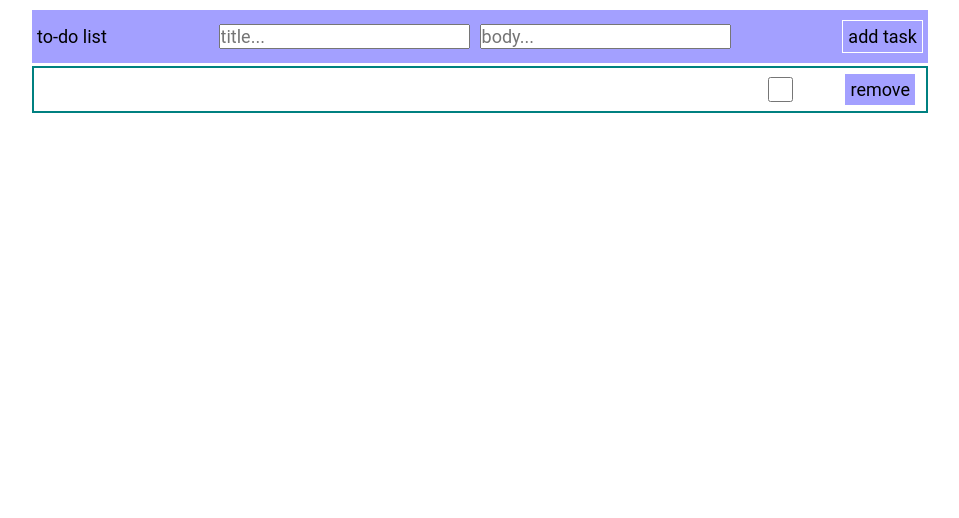
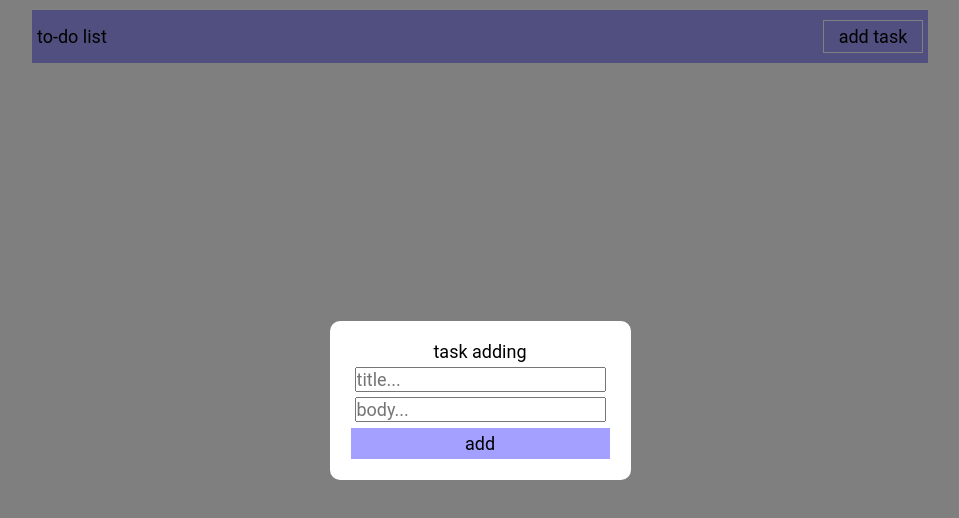
Before and after one commit to delvinleet/my_first_vue, a Vue app: page / in a window 1280 px wide. Both pictures are taken after a click on the button "add task". Shown: the top 518 px of the page, without its empty margins (160-1119 px from the left). Built offline with nearby package versions, Linux system fonts and the light colour scheme.

Commit message:
added dialog window

```diff
--- a/package.json
+++ b/package.json
@@ -5,7 +5,7 @@
   "scripts": {
     "dev": "vite",
     "build": "vite build",
-    "preview": "vite preview",
+    "preview": "vite preview --host 0.0.0.0",
     "lint": "eslint . --ext .vue,.js,.jsx,.cjs,.mjs --fix --ignore-path .gitignore",
     "format": "prettier --write src/"
   },
--- a/src/components/TaskItem.vue
+++ b/src/components/TaskItem.vue
@@ -31,7 +31,7 @@ const {removeTask, toggleChecked} = useTask()
     display: flex;
     justify-content: space-between;
     align-items: center;
-    padding: 5px 10px;
+    padding: 5px 5px;
     margin: 3px 0;
 }
 
@@ -42,6 +42,5 @@ const {removeTask, toggleChecked} = useTask()
     display: flex;
     align-items: center;
     justify-content: space-between;
-    width: 17%;
 }
 </style>
--- a/src/components/UI/MyButton.vue
+++ b/src/components/UI/MyButton.vue
@@ -14,6 +14,7 @@
     border: none;
     padding: 5px;
     border: 1px solid white;
+    min-width: 100px;
 }
 
 .btn:hover {
--- a/src/components/UI/MyCheckbox.vue
+++ b/src/components/UI/MyCheckbox.vue
@@ -18,5 +18,6 @@ const emit = defineEmits(['update:modelValue']) ;
 .checkbox {
     width: 25px;
     height: 25px;
+    margin-right: 5px;
 }
 </style>
--- /dev/null
+++ b/src/components/UI/MyDialog.vue
@@ -0,0 +1,41 @@
+<template>
+    <div class="dialog" v-if="modelValue" @click="handleToggleDialog">
+        <div class="dialog__content" @click.stop>
+            <slot></slot>
+        </div>
+    </div>
+</template>
+
+<script setup>
+
+const props = defineProps(['modelValue'])
+const emit = defineEmits('update:modelValue')
+
+const handleToggleDialog = (event) => {
+    emit('update:modelValue')
+}
+
+</script>
+
+<style scoped>
+.dialog {
+    top: 0;
+    bottom: 0;
+    left: 0;
+    right: 0;
+    background-color: rgba(0, 0, 0, 0.5);
+    position: fixed;
+    display: flex;
+
+}
+
+.dialog__content {
+    margin: auto;
+    display: flex;
+    flex-direction: column;
+    background-color: white;
+    padding: 20px;
+    border-radius: 10px;
+    text-align: center;
+}
+</style>
--- a/src/components/UI/MyInput.vue
+++ b/src/components/UI/MyInput.vue
@@ -15,6 +15,6 @@ const handleInput = (event) => {
 
 <style scoped>
 .input {
-    margin: 0 5px;
+    margin: 0 5px 5px;
 }
 </style>
--- a/src/views/HomeView.vue
+++ b/src/views/HomeView.vue
@@ -3,10 +3,14 @@
 		<div class="header">
 			to-do list
 			<div class="inputs">
-				<my-input v-model="task.title" placeholder="title..."/>
-				<my-input v-model="task.body" placeholder="body..."/>
+				<my-dialog v-model="dialogVisible">
+					task adding
+					<my-input style="margin-top: 5px;" v-model="task.title" placeholder="title..."/>
+					<my-input v-model="task.body" placeholder="body..."/>
+					<my-button @click="addTask">add</my-button>
+				</my-dialog>
 			</div>
-			<my-button @click="addTask">add task</my-button>
+			<my-button @click="showDialog">add task</my-button>
 		</div>
 		<task-item
 			@removeTask="handleRemoveTask"
@@ -21,9 +25,10 @@
 <script setup>
 import MyButton from '@/components/UI/MyButton.vue';
 import MyInput from '@/components/UI/MyInput.vue';
+import MyDialog from '@/components/UI/MyDialog.vue';
 import TaskItem from '@/components/TaskItem.vue';
-import { useTask } from '@/hooks/useTask.js'
-import { reactive } from 'vue';
+import { useTask } from '@/hooks/useTask.js';
+import { reactive, ref } from 'vue';
 
 const {tasks, createTask} = useTask()
 
@@ -33,10 +38,21 @@ const task = reactive({
 	isChecked: false
 })
 
+const dialogVisible = ref(false)
+
+const showDialog = () => {
+	dialogVisible.value = !dialogVisible.value
+}
+
 const addTask = () => {
-	createTask(task)
-	task.title = '';
-	task.body = '';
+	if (task.title == '') {
+		return
+	} else {
+		createTask(task);
+		task.title = '';
+		task.body = '';
+		dialogVisible.value = !dialogVisible.value
+	}
 }
 
 const handleRemoveTask = (id) => {
@@ -57,4 +73,11 @@ const handleRemoveTask = (id) => {
 	justify-content: space-between;
 	padding: 10px 5px;
 }
+
+@media (max-width: 1000px) {
+	.wrapper {
+		margin: 10px 0;
+	}
+}
+
 </style>
```
